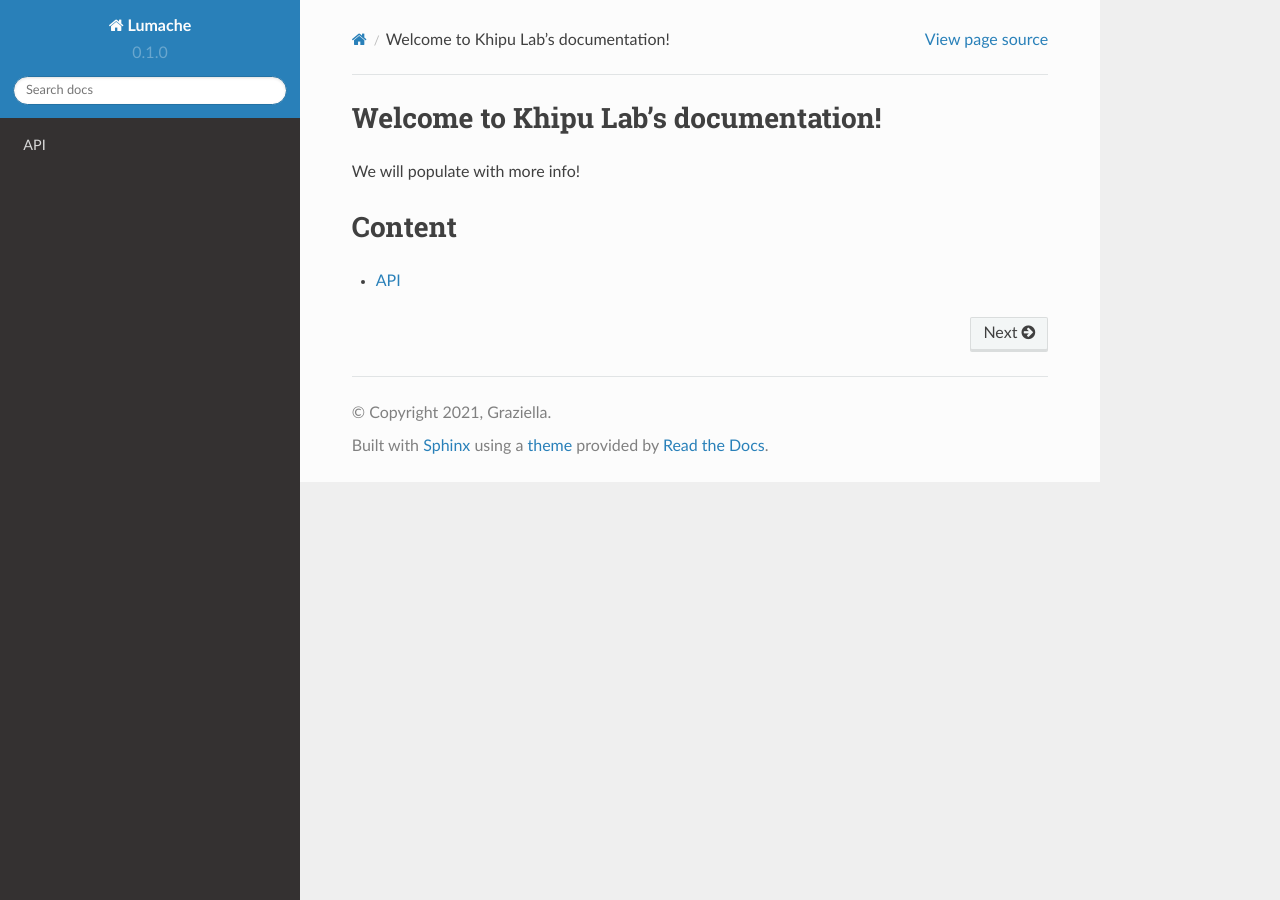
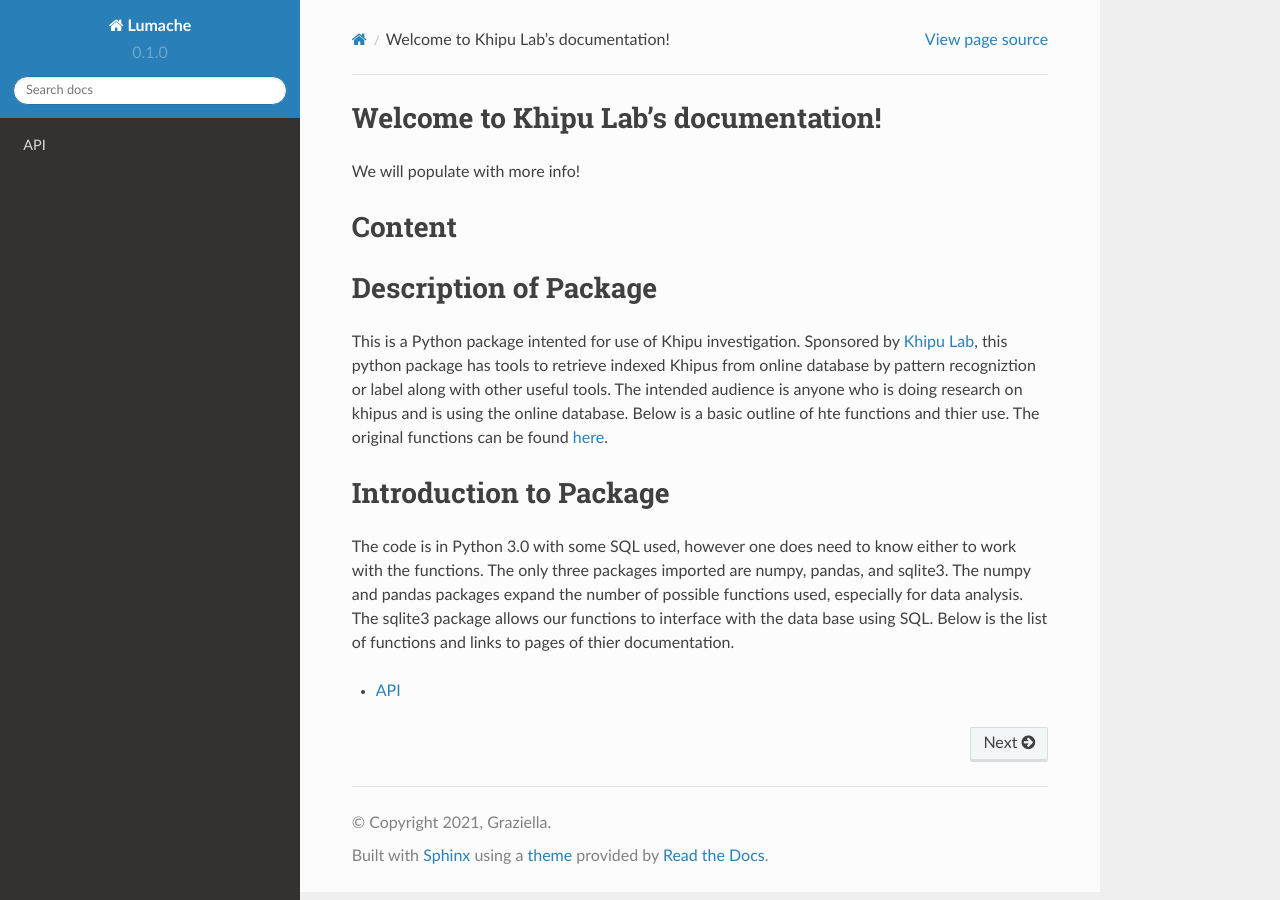
Before and after one commit to nyaga-kariuki/readthedocssample, a Sphinx documentation site: the page built from docs/source/index.rst, in a window 1280 px wide. Built offline with Sphinx 7.4.7 and the Read the Docs theme 2.0.0, drawn with Linux system fonts in a browser that asks for light colours; pages that are not in the unit, such as notebooks, are missing from menus.

Commit message:
adding new content to right spot

```diff
--- a/docs/source/index.rst
+++ b/docs/source/index.rst
@@ -6,6 +6,18 @@ We will populate with more info!
 Content
 =======
 
+
+Description of Package
+=====================
+
+This is a Python package intented for use of Khipu investigation. Sponsored by `Khipu Lab <https://nyaga-kariuki.github.io/khipulab.github.io>`_, this python package has tools to retrieve indexed Khipus from online database by pattern recogniztion or label along with other useful tools. The intended audience is anyone who is doing research on khipus and is using the online database. Below is a basic outline of hte functions and thier use. The original functions can be found `here <https://github.com/khipulab/khipulab>`_.
+
+Introduction to Package
+=======================
+
+The code is in Python 3.0 with some SQL used, however one does need to know either to work with the functions. The only three packages imported are numpy, pandas, and sqlite3. The numpy and pandas packages expand the number of possible functions used, especially for data analysis. The sqlite3 package allows our functions to interface with the data base using SQL. Below is the list of functions and links to pages of thier documentation.
+
+
 .. toctree::
 
 
```
